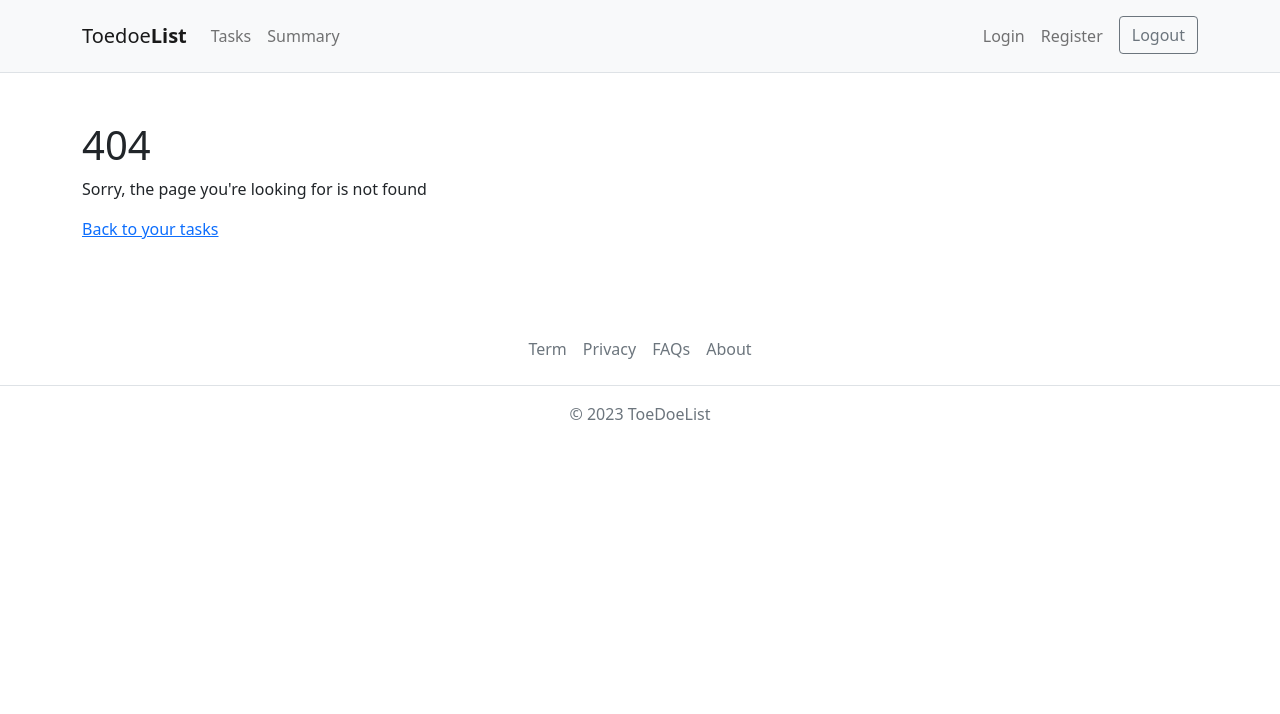
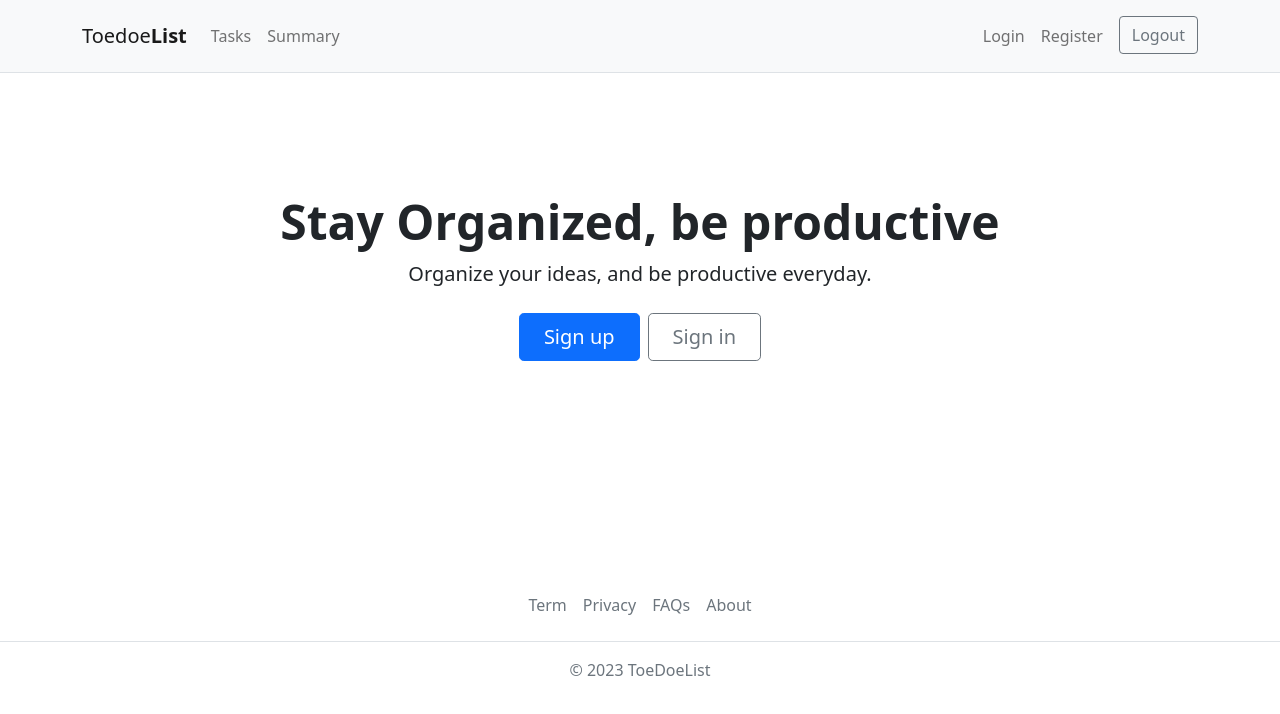
Before and after one commit to iputuagussetiawan/vue-todo, a Vue app: page / in a window 1280 px wide. Before the commit this address had no page. Shown: the top 714 px of the page. Built offline with nearby package versions, Linux system fonts and the light colour scheme.

Commit message:
page transition

```diff
--- a/src/App.vue
+++ b/src/App.vue
@@ -6,10 +6,22 @@
 
 <template>
   <Navbar/>
-  <router-view/>
+  <router-view v-slot="{Component}">
+    <transition name="fade" mode="out-in">
+      <component :is="Component"/>
+    </transition>
+  </router-view>
   <Footer/>
 </template>
 
 <style scoped>
+  .fade-enter-active,
+  .fade-leave-active {
+    transition: opacity 0.5s ease;
+  }
 
+  .fade-enter-from,
+  .fade-leave-to {
+    opacity: 0;
+  }
 </style>
--- /dev/null
+++ b/src/pages/HomePage.vue
@@ -0,0 +1,12 @@
+<template>
+    <main class="px-4 py-5 my-5 text-center" style="min-height: 50vh;">
+        <h1 class="display-5 fw-bold mt-4">Stay Organized, be productive</h1>
+        <div class="col-lg-6 mx-auto">
+            <p class="lead mb-4">Organize your ideas, and be productive everyday.</p>
+            <div class="d-grid gap-2 d-sm-flex justify-content-sm-center">
+                <router-link :to="{name:'register'}" class="btn btn-primary btn-lg px-4 gap-3">Sign up</router-link>
+                <router-link :to="{name:'login'}" class="btn btn-outline-secondary btn-lg px-4">Sign in</router-link>
+            </div>
+        </div>
+    </main>
+</template>
--- a/src/pages/LoginPage.vue
+++ b/src/pages/LoginPage.vue
@@ -1,6 +1,8 @@
 <template>
-    <h1>Login</h1>
-    <button class="btn btn-primary" @click="handleClick"> Tasks</button>
+    <main style="min-height: 50vh; margin-top: 2rem;">
+        <h1>Login</h1>
+        <button class="btn btn-primary" @click="handleClick"> Tasks</button>
+    </main>
 </template>
 
 <script setup>
--- a/src/pages/RegisterPage.vue
+++ b/src/pages/RegisterPage.vue
@@ -1,3 +1,5 @@
 <template>
-    <h1>Register</h1>
+    <main style="min-height: 50vh; margin-top: 2rem;">
+        <h1>Register</h1>
+    </main>
 </template>
--- a/src/pages/SummaryPage.vue
+++ b/src/pages/SummaryPage.vue
@@ -1,3 +1,5 @@
 <template>
-    <h1>Summary</h1>
+    <main style="min-height: 50vh; margin-top: 2rem;">
+        <h1>Summary</h1>
+    </main>
 </template>
--- a/src/router/routes.js
+++ b/src/router/routes.js
@@ -1,3 +1,4 @@
+import HomePage from "../pages/HomePage.vue"
 import TaskPage from "../pages/TasksPage.vue"
 import LoginPage from "../pages/LoginPage.vue"
 import RegisterPage from "../pages/RegisterPage.vue"
@@ -5,12 +6,17 @@
 import NotFoundErrorPage from "../pages/errors/NotFoundErrorPage.vue"
 const routes=[
     {
+        path:"/",
+        component:HomePage,
+        name:'home',
+    },
+    {
         path:"/tasks",
         component:TaskPage,
         name:'tasks',
-        meta:{
-            auth:true
-        }
+        // meta:{
+        //     auth:true
+        // }
     },
     {
         path:"/login",
```
